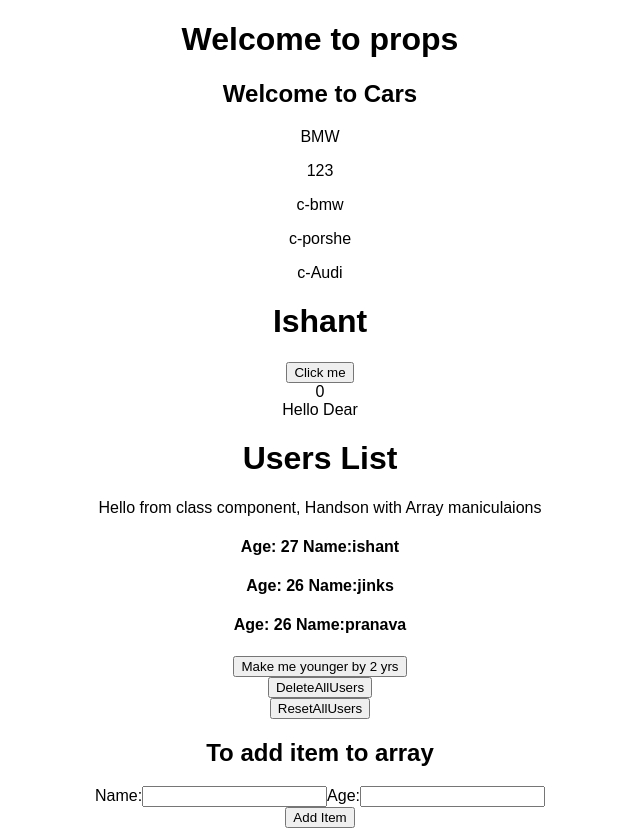
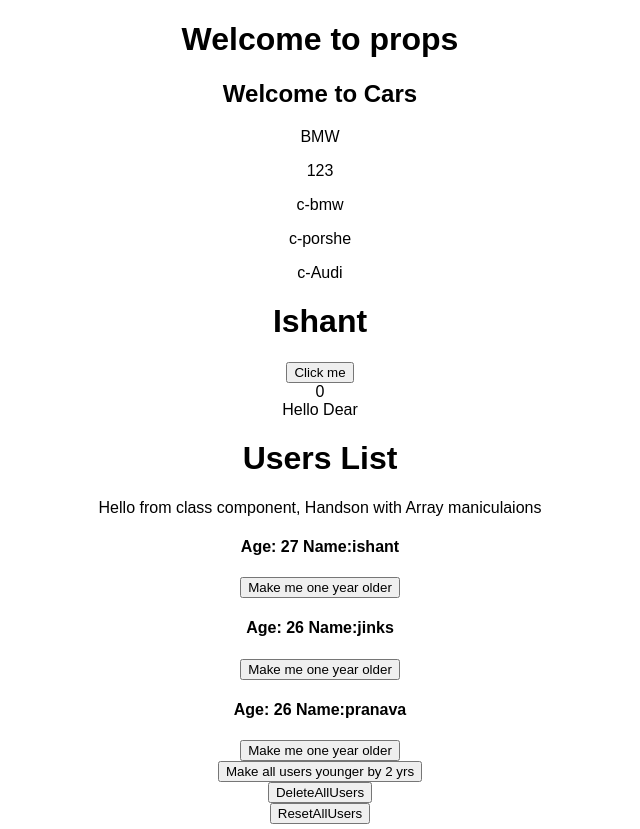
Before and after one commit to IshantL/react-app-pract, a React (Create React App) app: page / in a window 1280 px wide. Shown: the top 829 px of the page, without its empty margins (320-960 px from the left). Built offline with nearby package versions, Linux system fonts and the light colour scheme.

Commit message:
update array itemby index

```diff
--- a/src/users/users.js
+++ b/src/users/users.js
@@ -74,23 +74,52 @@ class Users extends Component{
         this.setState({users});
        // this.setState({...INITIAL_STATE})
     }
+    onUpdateItem=(i)=>{
+        console.log(i);
+       const newstate =  this.state.users.map((user,j)=>{
+           var newObj={};
+
+            if(i===j){
+                newObj.name=user.name;
+                newObj.age=user.age+1;
+               return newObj;
+
+            }else{
+                return user;
+            }
+        });
+        this.setState({users:newstate})
+        console.log(newstate);
+    }
     render(){
         return(
             <div>
                 <h1>{this.props.title}</h1>
                 Hello from class component, Handson with Array maniculaions
                 {
-                    this.state.users.map((user)=>{
-                       return <User age={user.age}>{user.name}</User>
+                    this.state.users.map((user,index)=>{
+                       return (
+                           <div>
+                             <User age={user.age}>{user.name}</User>
+                       <button
+                       type="button"
+                       onClick={() => this.onUpdateItem(index)}
+                     >
+                       Make me one year older
+                     </button>
+                            </div>
+                       );
+
                     })
                 }
-                <div><button onClick={this.makeMeYounger}>Make me younger by 2 yrs</button></div>
+                <div><button onClick={this.makeMeYounger}>Make all users younger by 2 yrs</button></div>
                 <div><button onClick={this.deleteAllUsers.bind(this)}>DeleteAllUsers</button></div>
                 <div><button onClick={this.resetAllUsers}>ResetAllUsers</button></div>
                 <h2>To add item to array</h2>
                 Name:<input id="name" type="text" name="name" onChange={this.addItemInArrayState}></input>
                 Age:<input id="name" type="text" name="age" onChange={this.addItemInArrayState}></input>
                 <div><button onClick={this.addItemInArray}>Add Item</button></div>
+                <h2>React State: Update item in array</h2>
             </div>
         )
     }
```
